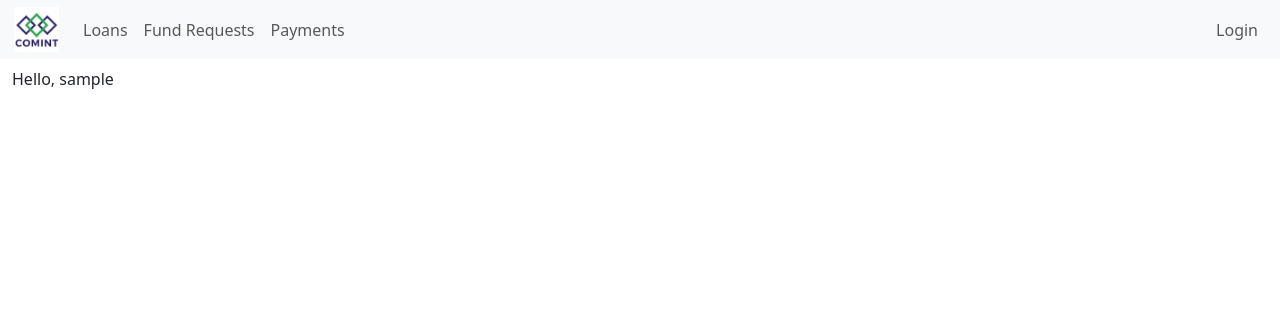
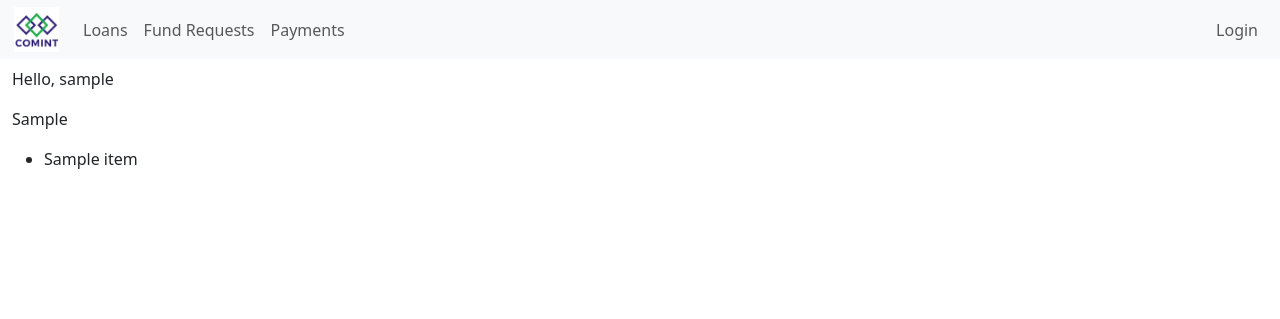
Before and after one commit to comint-admin/comint, a Django app: template comintapp/templates/comintapp/index.html in a window 1280 px wide. Shown: the top 319 px of the page. Run offline with Django 4.2, Linux system fonts and the light colour scheme; the template is opened without the code that fills it: most values are stand-ins (such as "Sample title", 1, 10 or a date in 2020); some libraries are stand-ins or nearby versions.

Commit message:
providing initial structure

```diff
--- a/comintapp/templates/comintapp/index.html
+++ b/comintapp/templates/comintapp/index.html
@@ -4,4 +4,14 @@
 
 {% block body %}
 <p>Hello, {{ username }}</p>
+<p> {{ list_of_loans }} </p>
+<ul>
+    {% for item in list_of_loans %}
+        {% if forloop.counter|divisibleby:"2" %}
+            <li> <b> {{ item }} </b> </li>
+        {% else %}
+            <li>  {{ item }} </li>
+        {% endif %}
+    {% endfor %}
+</ul>
 {% endblock body%}
--- a/comintapp/templates/comintapp/login.html
+++ b/comintapp/templates/comintapp/login.html
@@ -10,7 +10,7 @@
       {% csrf_token %}
       {% for field in form %}
       <div class="form-group mb-3">
-        <label for="{{ field.auto_id }}" class="form-label">{{ field.label }}</label>
+        <label for="{{ field.auto_id }}" class="form-labeln">{{ field.label }}</label>
         {{ field|add_class:"form-control"  }}
         {% if field.help_text %}
         <small id="{{ field.auto_id }}Help" class="form-text text-muted">{{ field.help_text }}</small>
--- a/comintapp/views/index_views.py
+++ b/comintapp/views/index_views.py
@@ -7,4 +7,5 @@ def handleRequest(request):
         context['username'] = request.user.first_name if request.user.first_name else request.user.email
     else:
         context['username'] = 'User'
+        context['list_of_loans'] = [1,2,3,4]
     return render(request, "comintapp/index.html", context)
```
